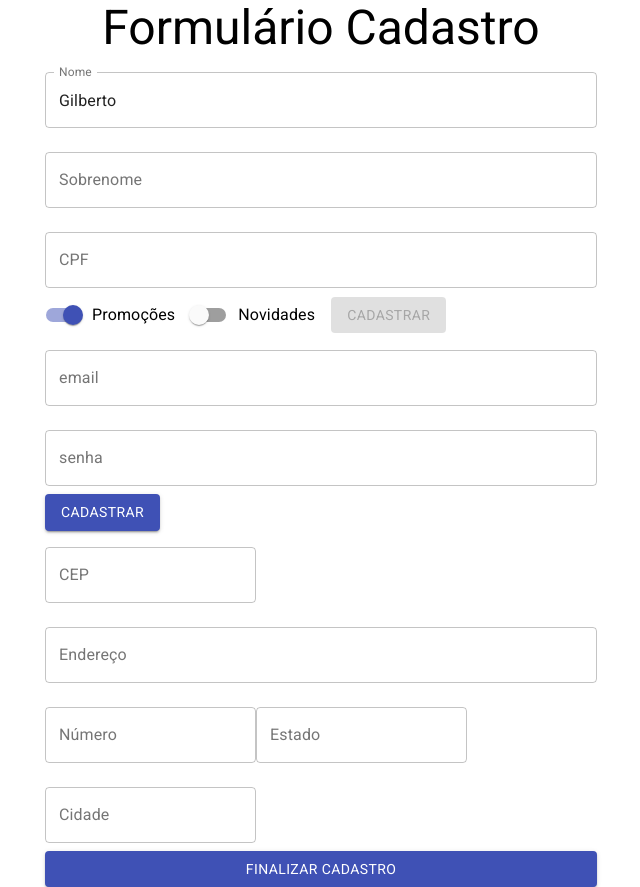
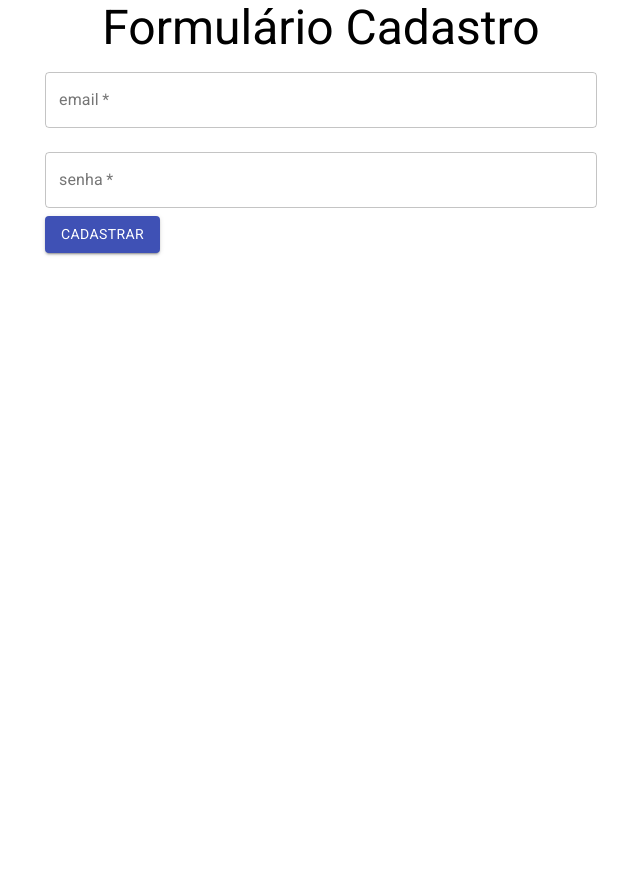
Before and after one commit to DeveloperGilbertoSilva/formulario-react, a React (Create React App) app: page / in a window 1280 px wide. Shown: the whole page, without its empty margins (319-959 px from the left). After the commit the page ends 800 px from the top, so only its background shows below. Built offline with nearby package versions, Linux system fonts and the light colour scheme.

Commit message:
Separando formulários em etapas

```diff
--- a/src/App.js
+++ b/src/App.js
@@ -10,9 +10,9 @@ function App() {
 
     const validarCPF = (cpf) => {
         if(cpf.length !== 11){
-            return {valido: false, texto:"CPF deve ter 11 dígitos", desabilita:true};
+            return {valido: false, texto:"CPF deve ter 11 dígitos"};
         } else{
-            return {valido: true, texto:"", desabilita:false};
+            return {valido: true, texto:""};
         }
     };
 
--- a/src/components/DadosEntrega.jsx
+++ b/src/components/DadosEntrega.jsx
@@ -4,11 +4,11 @@ import React from 'react';
 function DadosEntrega() {
     return (
         <form>
-            <TextField id="cep" label="CEP" type="number" variant="outlined" margin="normal"/>
-            <TextField id="endereco" label="Endereço" type="text" variant="outlined" margin="normal" fullWidth/>
-            <TextField id="number" label="Número" type="number" variant="outlined" margin="normal" />
-            <TextField id="estado" label="Estado" type="estado" variant="outlined" margin="normal" />
-            <TextField id="cidade" label="Cidade" type="cidade" variant="outlined" margin="normal" />
+            <TextField id="cep" label="CEP" type="number" variant="outlined" margin="normal" required/>
+            <TextField id="endereco" label="Endereço" type="text" variant="outlined" margin="normal" required fullWidth/>
+            <TextField id="number" label="Número" type="number" variant="outlined" margin="normal" required />
+            <TextField id="estado" label="Estado" type="estado" variant="outlined" margin="normal" required />
+            <TextField id="cidade" label="Cidade" type="cidade" variant="outlined" margin="normal" required />
 
             <Button type="submit" variant="contained" color="primary" fullWidth>Finalizar Cadastro</Button>
         </form>
--- a/src/components/DadosPessoais.jsx
+++ b/src/components/DadosPessoais.jsx
@@ -7,7 +7,7 @@ function DadosPessoais({aoEnviar, validarCPF}) { // props possui a propriedade '
     const [cpf, setCpf] = useState("");
     const [promocoes, setPromocoes] = useState(true);
     const [novidades, setNovidades] = useState(false);
-    const [erros, setErros] = useState({cpf: {valido: true, texto:"", desabilita:true}});
+    const [erros, setErros] = useState({cpf: {valido: true, texto:""}});
 
     return (
         <form onSubmit={(event) => {
@@ -22,6 +22,7 @@ function DadosPessoais({aoEnviar, validarCPF}) { // props possui a propriedade '
                 id="nome"
                 label="Nome"
                 variant="outlined"
+                required
                 fullWidth
                 margin="normal"/>
 
@@ -33,6 +34,7 @@ function DadosPessoais({aoEnviar, validarCPF}) { // props possui a propriedade '
                 id="sobrenome"
                 label="Sobrenome"
                 variant="outlined"
+                required
                 fullWidth
                 margin="normal"/>
 
@@ -50,6 +52,7 @@ function DadosPessoais({aoEnviar, validarCPF}) { // props possui a propriedade '
                 id="cpf"
                 label="CPF"
                 variant="outlined"
+                required
                 fullWidth
                 margin="normal"/>
 
@@ -79,7 +82,7 @@ function DadosPessoais({aoEnviar, validarCPF}) { // props possui a propriedade '
                 label="Novidades"/>
 
 
-            <Button type="submit" variant="contained" color="primary" disabled={erros.cpf.desabilita}>Cadastrar</Button>
+            <Button type="submit" variant="contained" color="primary">Cadastrar</Button>
         </form>
     );
 }
--- a/src/components/DadosUsuario.jsx
+++ b/src/components/DadosUsuario.jsx
@@ -1,11 +1,14 @@
 import { Button, TextField } from '@material-ui/core';
 import React from 'react';
 
-function DadosUsuario(){
+function DadosUsuario({aoEnviar}){
     return (
-        <form>
-            <TextField id="email" label="email" type="email" variant="outlined" margin="normal" fullWidth />
-            <TextField id="senha" label="senha" type="password" variant="outlined" margin="normal" fullWidth />
+        <form onSubmit={(event) => {
+            event.preventDefault();
+            aoEnviar();
+        }}>
+            <TextField id="email" label="email" type="email" variant="outlined" margin="normal" required fullWidth />
+            <TextField id="senha" label="senha" type="password" variant="outlined" margin="normal" required fullWidth />
 
             <Button type="submit" variant="contained" color="primary">Cadastrar</Button>
         </form>
--- a/src/components/FormularioCadastro.jsx
+++ b/src/components/FormularioCadastro.jsx
@@ -1,18 +1,26 @@
+import {Typography} from '@material-ui/core';
 import React, {useState} from 'react';
 import DadosEntrega from './DadosEntrega';
 import DadosPessoais from './DadosPessoais';
 import DadosUsuario from './DadosUsuario';
 
 function FormularioCadastro({aoEnviar, validarCPF}) { // props possui a propriedade 'aoEnviar' e essa foi descontraída e passada por parâmetro
+    const [etapaAtual, setEtapaAtual] = useState(0);
+
+    const proximo = () => {
+        setEtapaAtual(etapaAtual+1);
+    }
+
+    const formulario = [
+        <DadosUsuario aoEnviar={proximo}/>,
+        <DadosPessoais aoEnviar={proximo} validarCPF={validarCPF} />,
+        <DadosEntrega aoEnviar={aoEnviar}/>
+    ];
+
+    return (<> {
+        formulario[etapaAtual]
+    } </>);
+}
 
 
-    return (
-        <>
-            <DadosPessoais aoEnviar={aoEnviar} validarCPF={validarCPF}/>
-            <DadosUsuario/>
-            <DadosEntrega/>
-        </>
-    );
-}
-
 export default FormularioCadastro;
```
Also changed, not shown: 1 other file (tests, documents, lock files or other folders).
